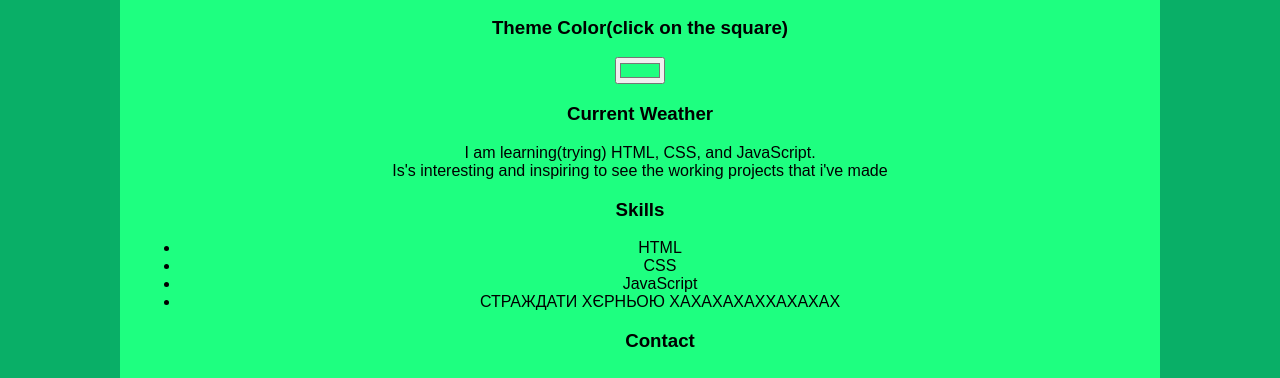
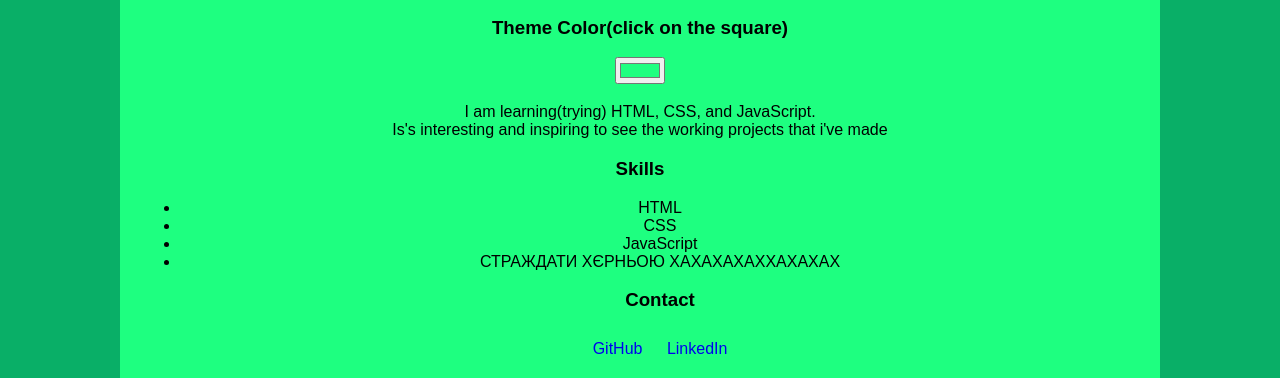
Before and after one commit to dram01/something-really-weird, a plain HTML site: page index.html in a window 1280 px wide. Shown: the part 420-798 px from the top of the page. Drawn offline with Linux system fonts and the light colour scheme; no server answers.

Commit message:
deleting the writing

```diff
--- a/index.html
+++ b/index.html
@@ -42,7 +42,7 @@
 
 
 
-        <h3>Current Weather</h3>
+        <h3></h3>
         <div id="weather-container">
             <h3>🌤Weather</h3>
             <p id="weather">
```
